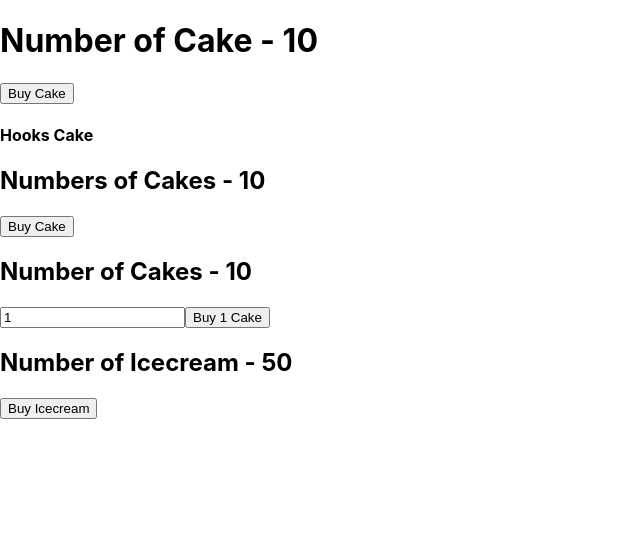
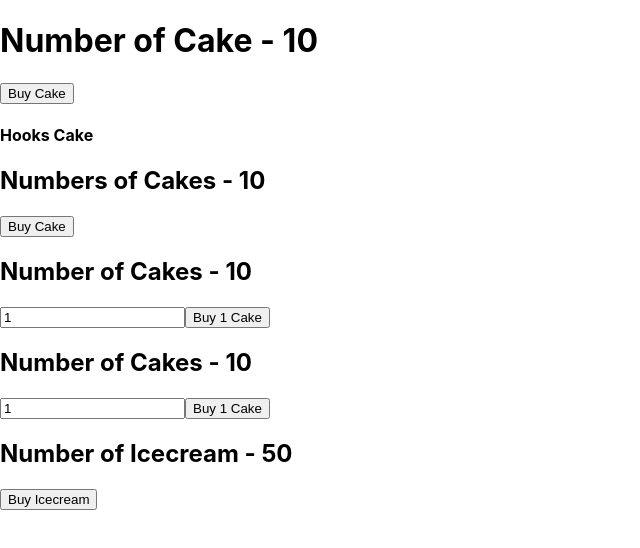
Before and after one commit to hellomostafa/react-redux-simple, a React (Create React App) app: page / in a window 1280 px wide. Shown: the top 548 px of the page, without its empty margins (0-640 px from the left). Built offline with nearby package versions, Linux system fonts and the light colour scheme.

Commit message:
update 1.5

```diff
--- a/src/App.js
+++ b/src/App.js
@@ -12,6 +12,7 @@ function App() {
       <HooksCakeContainer/>
 
       <NewCakeContainer/>
+      <NewCakeContainer/>
       <IceCreamContainer/>
     </Provider>
   );
```
